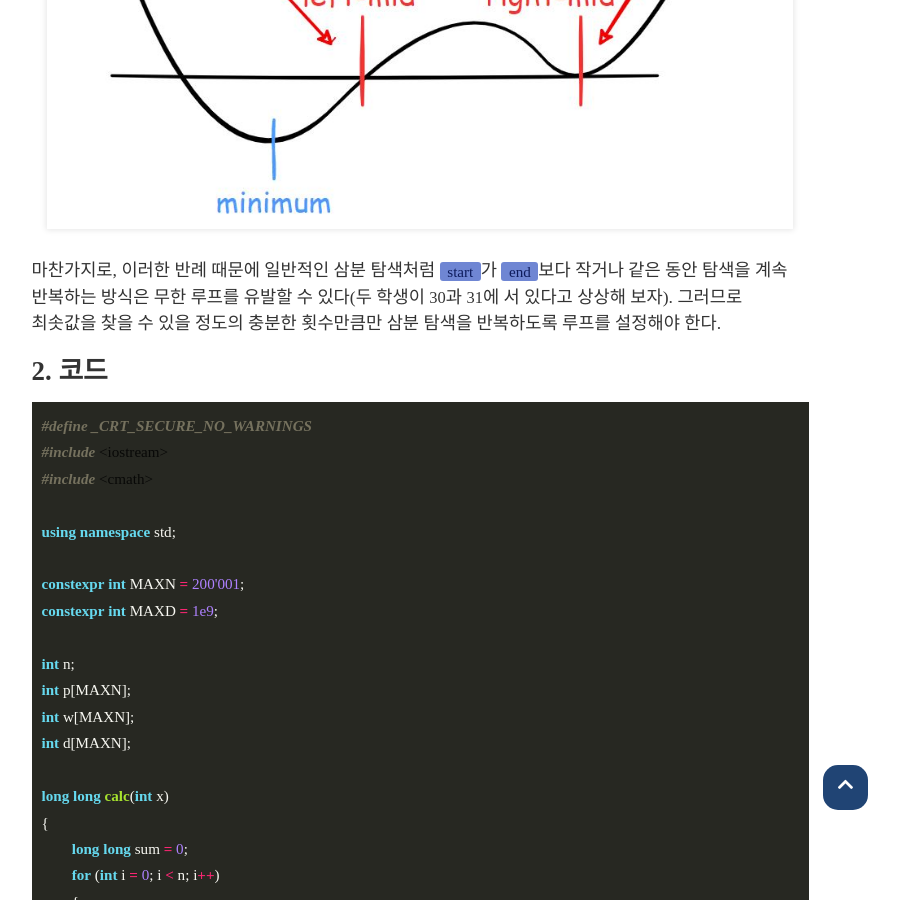
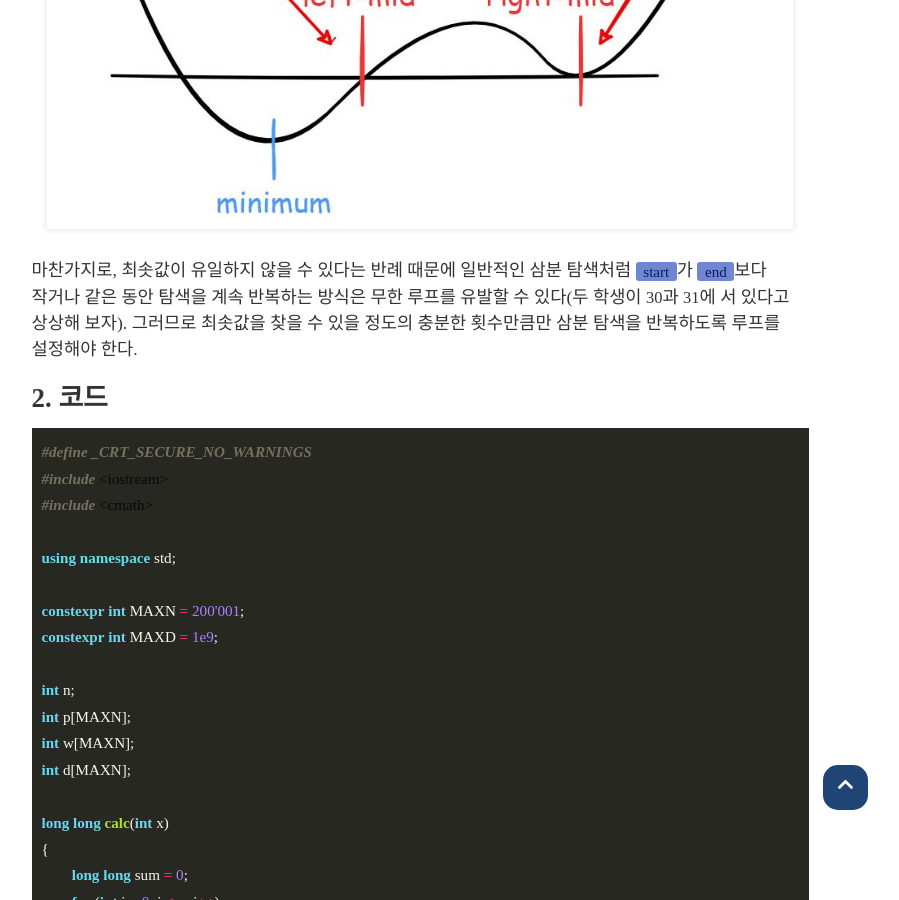
Before and after one commit to Hamsik2rang/Hamsik2rang.github.io, a Jekyll site: the page built from _posts/2022-03-22-BOJ-Solve-21618.md, in a window 1280 px wide and 900 px high, scrolled down 5993 px. Shown: the whole window, without its empty margins (220-1119 px from the left). Built offline with Jekyll 4.4.1, drawn with Linux system fonts in a browser that asks for light colours; nearby versions of some CDN libraries; some web fonts are replaced; formulas are drawn with MathJax 3; comment, search, counter and statistics services are not loaded.

Commit message:
글 오류 일부 수정

```diff
--- a/_posts/2022-03-22-BOJ-Solve-21618.md
+++ b/_posts/2022-03-22-BOJ-Solve-21618.md
@@ -75,7 +75,7 @@ use_math: True
 
 ![]({{site.baseurl}}/assets/img/posts/2022-03-22/BOJ-Solve-21618/img10.jpg)
 
-마찬가지로, 이러한 반례 때문에 일반적인 삼분 탐색처럼 `start`가 `end`보다 작거나 같은 동안 탐색을 계속 반복하는 방식은 무한 루프를 유발할 수 있다(두 학생이 $30$과 $31$에 서 있다고 상상해 보자). 그러므로 최솟값을 찾을 수 있을 정도의 충분한 횟수만큼만 삼분 탐색을 반복하도록 루프를 설정해야 한다.
+마찬가지로, 최솟값이 유일하지 않을 수 있다는 반례 때문에 일반적인 삼분 탐색처럼 `start`가 `end`보다 작거나 같은 동안 탐색을 계속 반복하는 방식은 무한 루프를 유발할 수 있다(두 학생이 $30$과 $31$에 서 있다고 상상해 보자). 그러므로 최솟값을 찾을 수 있을 정도의 충분한 횟수만큼만 삼분 탐색을 반복하도록 루프를 설정해야 한다.
 
 ## 2. 코드
 
```
